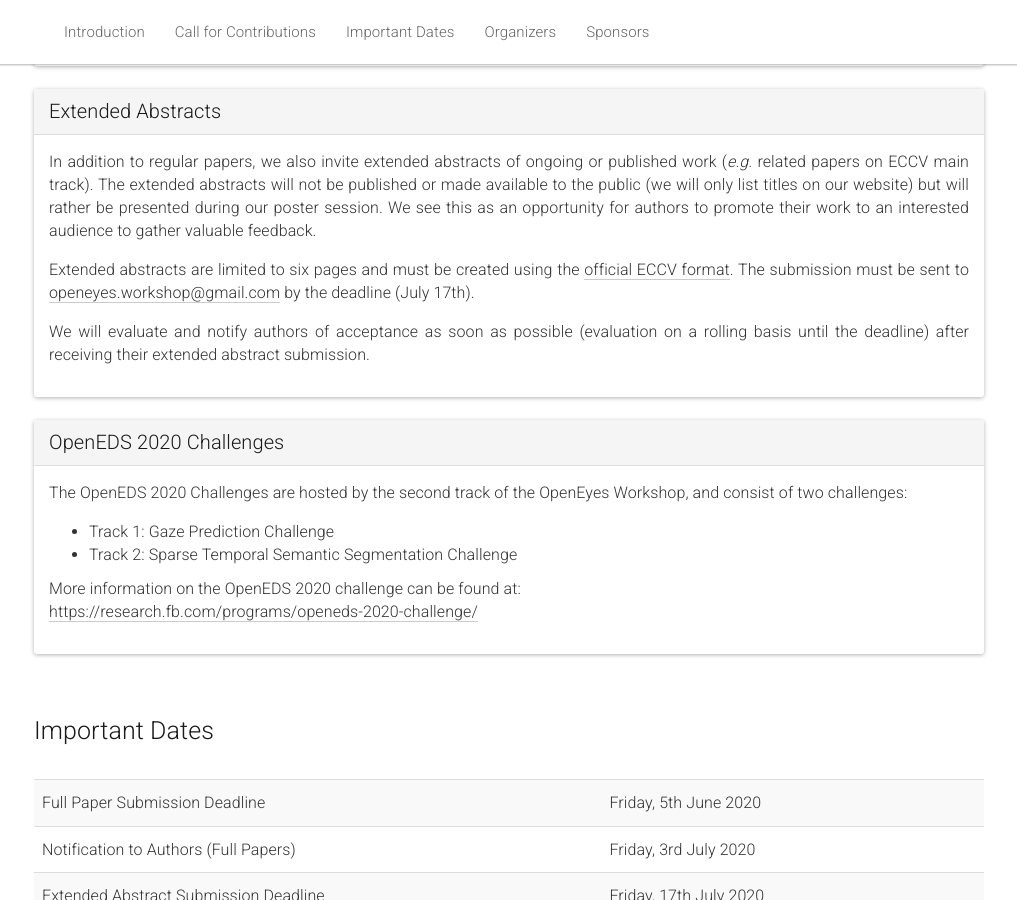
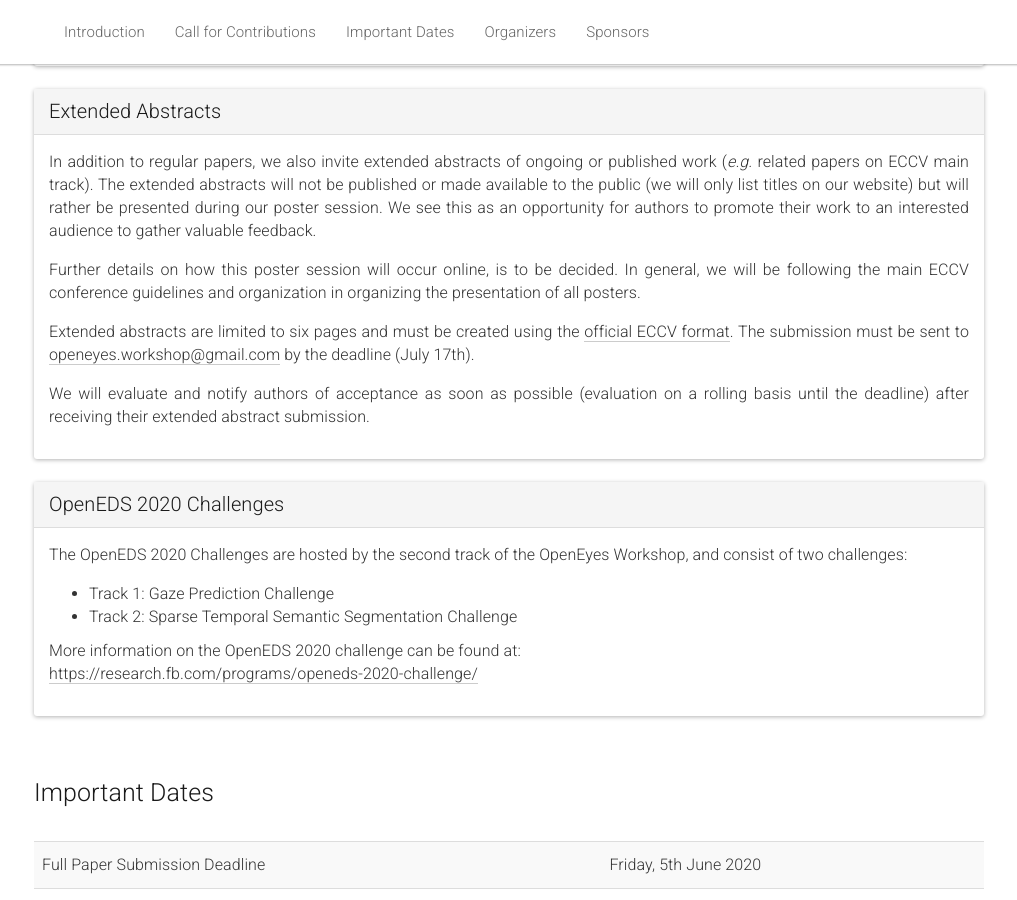
Before and after one commit to OpenEyes-Workshop/openeyes-workshop.github.io, a Jekyll site: the page built from _pages/home.md, in a window 1280 px wide and 900 px high, scrolled down 1647 px. Shown: the whole window, without its empty margins (131-1148 px from the left). Built offline with Jekyll 4.4.1, drawn with Linux system fonts in a browser that asks for light colours; nearby versions of some CDN libraries.

Commit message:
Add detail about poster session organization

```diff
--- a/_pages/home.md
+++ b/_pages/home.md
@@ -143,6 +143,9 @@
         <div class="panel-body">
           <p>
             In addition to regular papers, we also invite extended abstracts of ongoing or published work (<i>e.g.</i> related papers on ECCV main track). The extended abstracts will not be published or made available to the public (we will only list titles on our website) but will rather be presented during our poster session. We see this as an opportunity for authors to promote their work to an interested audience to gather valuable feedback.
+          </p>
+	  <p>
+	    Further details on how this poster session will occur online, is to be decided. In general, we will be following the main ECCV conference guidelines and organization in organizing the presentation of all posters.
           </p>
           <p>Extended abstracts are limited to six pages and must be created using the <a href="https://eccv2020.eu/author-instructions/" target="_blank">official ECCV format</a>. The submission must be sent to <a href="mailto:openeyes.workshop@gmail.com">openeyes.workshop@gmail.com</a> by the deadline (July 17th).
           </p>
```
